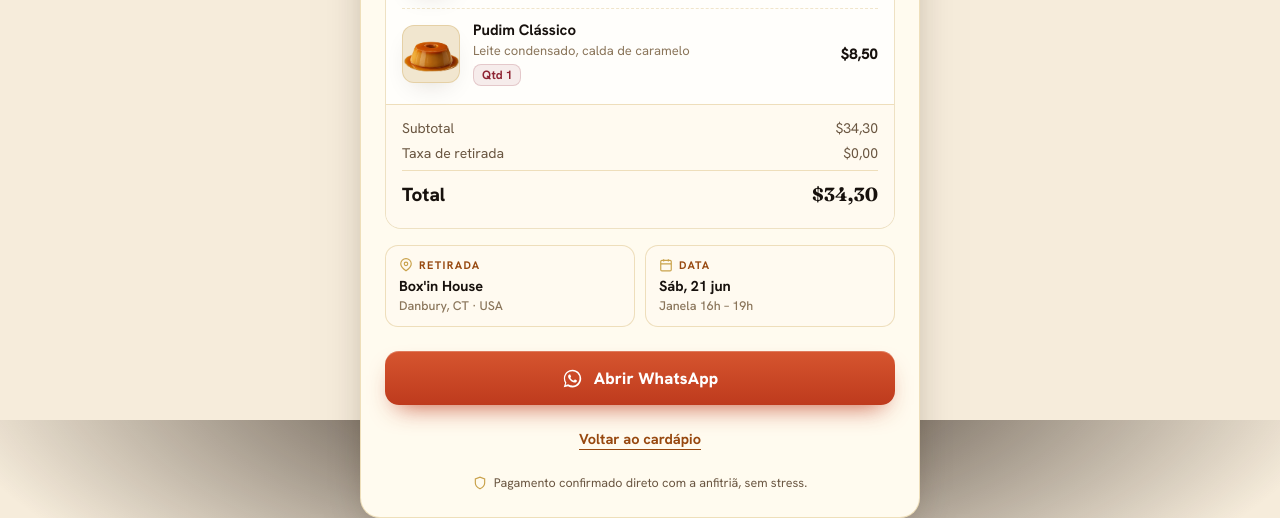
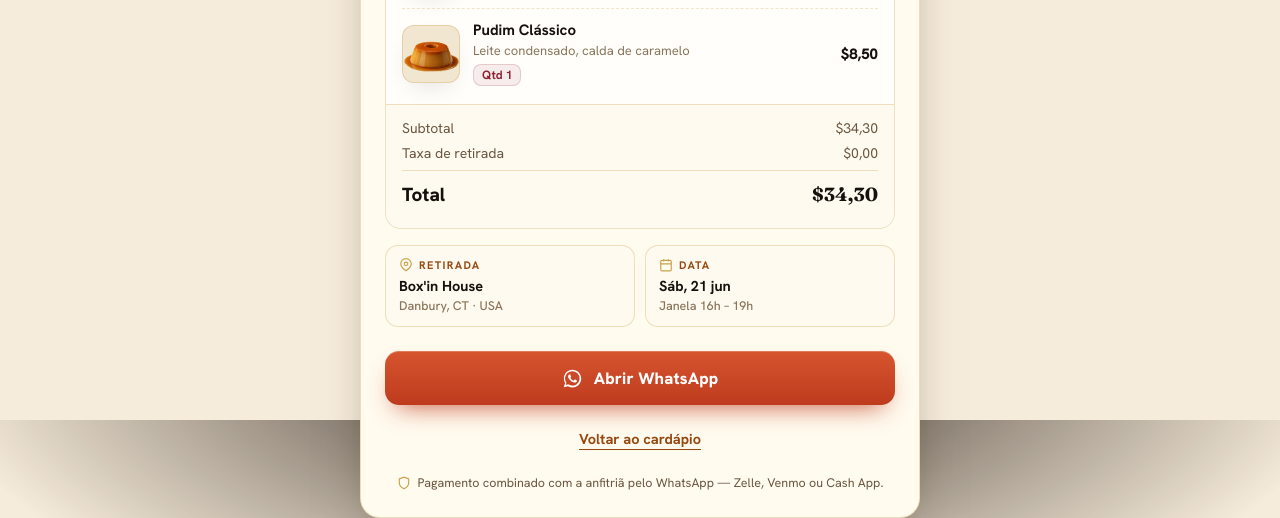
Before and after one commit to l2versus/box-e-pudim, a website: page telas/confirmacao.html in a window 1280 px wide. Shown: the part 380-898 px from the top of the page. Drawn offline with Linux system fonts and the light colour scheme.

Commit message:
fix(checkout): texto honesto na confirmação (não dizer "pagamento confirmado")
A tela de confirmação dizia "Pagamento confirmado direto com a anfitriã", mas
o pedido nasce em status 'requested' (nenhum pagamento validado) — texto
enganoso. Trocado por "Pagamento combinado com a anfitriã pelo WhatsApp —
Zelle, Venmo ou Cash App", refletindo o fluxo manual real.

Co-Authored-By: Claude Opus 4.8 <noreply@anthropic.com>

```diff
--- a/telas/confirmacao.html
+++ b/telas/confirmacao.html
@@ -341,7 +341,7 @@
 
     <p class="reassure">
       <svg viewBox="0 0 24 24"><path d="M12 22s8-4 8-10V5l-8-3-8 3v7c0 6 8 10 8 10Z"/></svg>
-      Pagamento confirmado direto com a anfitriã, sem stress.
+      Pagamento combinado com a anfitriã pelo WhatsApp — Zelle, Venmo ou Cash App.
     </p>
   </main>
 
```
